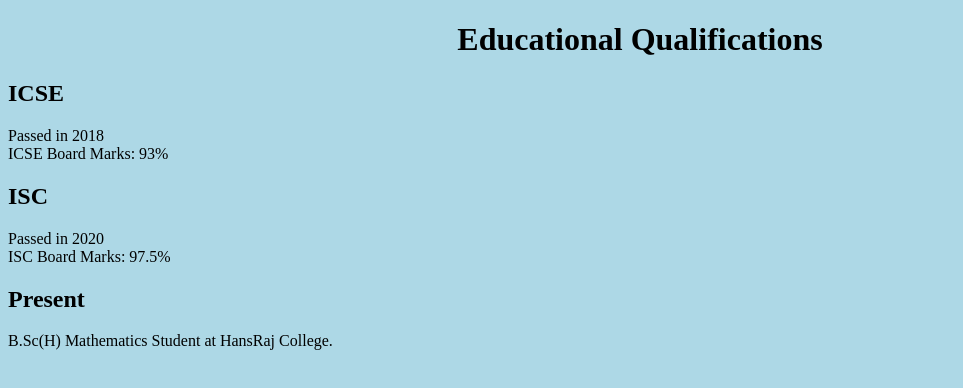
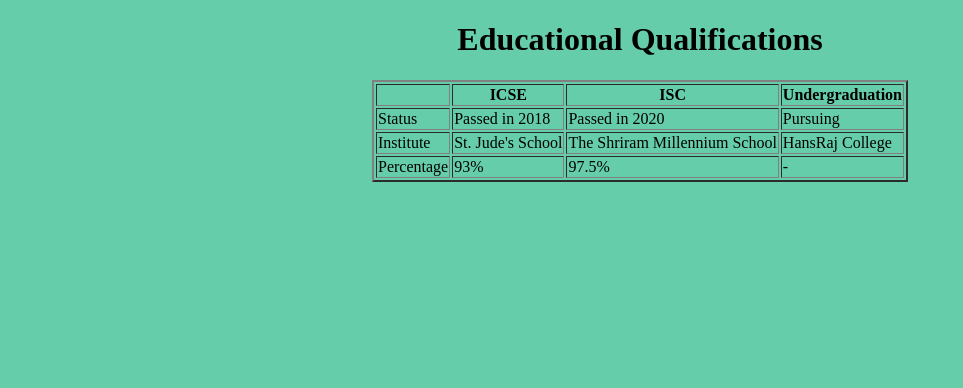
Before and after one commit to OJS0708/CV, a plain HTML site: page edu.html in a window 1280 px wide. Shown: the whole page, without its empty margins (0-963 px from the left). Drawn offline with Linux system fonts and the light colour scheme.

Commit message:
Update edu.html

```diff
--- a/edu.html
+++ b/edu.html
@@ -4,14 +4,34 @@
     <meta charset="utf-8">
     <title></title>
   </head>
-  <body style="background-color:lightblue">
-    <center> <h1>Educational Qualifications</h1></center>
-    <h2>ICSE</h2>
-    <p>Passed in 2018 <br>ICSE Board Marks: 93%</p>
-
-    <h2>ISC</h2>
-    <p>Passed in 2020 <br>ISC Board Marks: 97.5%</p>
-    <h2>Present</h2>
-    <p>B.Sc(H) Mathematics Student at HansRaj College.</p>
+  <body style="background-color:mediumaquamarine">
+    <center> <h1>Educational Qualifications</h1>
+    <table border="2">
+    <tr>
+      <th>      </th>
+      <th>ICSE</th>
+      <th>ISC</th>
+      <th>Undergraduation</th>
+    </tr>
+    <tr>
+      <td>Status</td>
+      <td>Passed in 2018</td>
+      <td>Passed in 2020</td>
+      <td>Pursuing</td>
+    </tr>
+    <tr>
+      <td>Institute</td>
+      <td>St. Jude's School</td>
+      <td>The Shriram Millennium School</td>
+      <td>HansRaj College</td>
+    </tr>
+    <tr>
+      <td>Percentage</td>
+      <td>93%</td>
+      <td>97.5%</td>
+      <td>-</td>
+    </tr>
+  </table>
+    </center>
   </body>
 </html>
```
